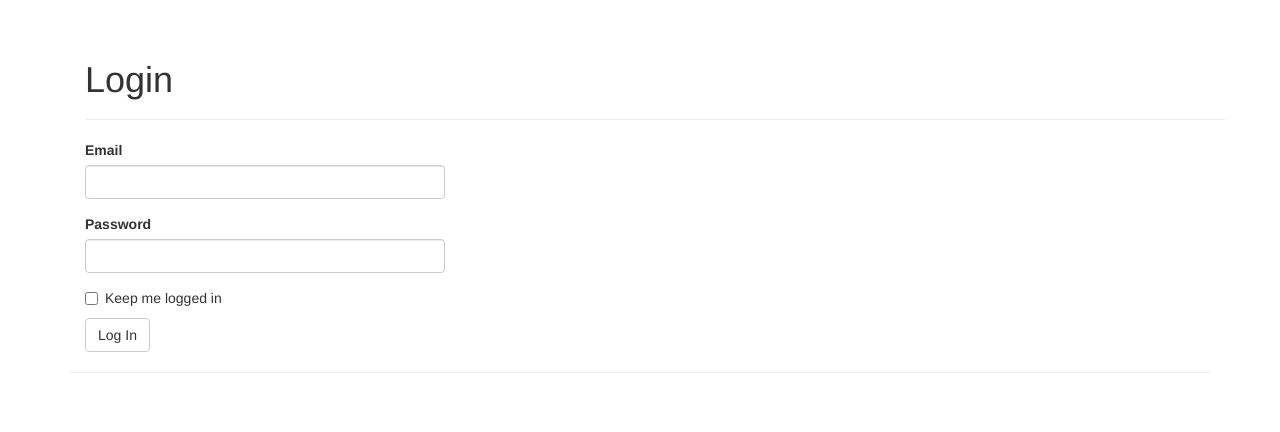
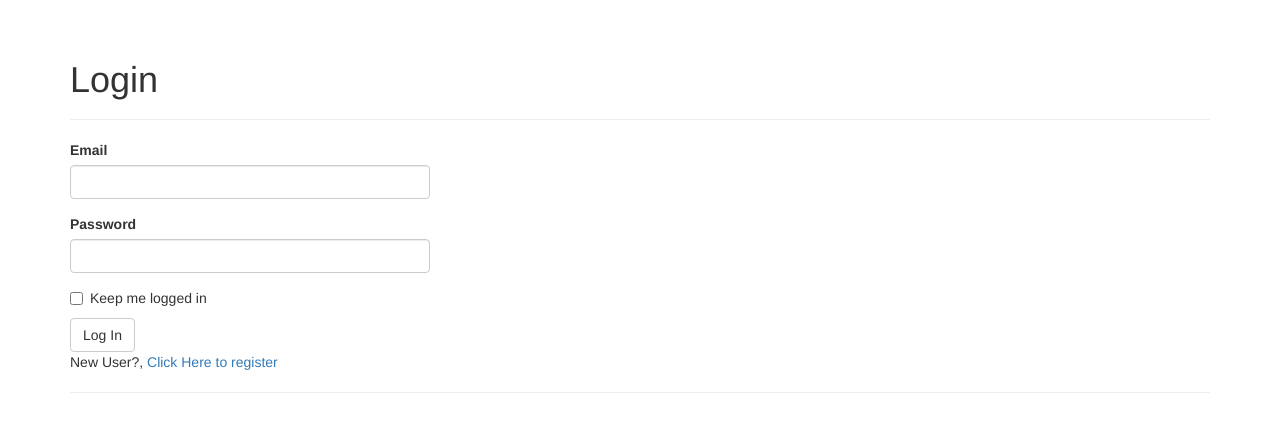
Before and after one commit to JPGITHUB1519/flask-training, a Flask app: page /auth/login in a window 1280 px wide. Shown: the part 52-484 px from the top of the page. Run offline with Flask 2, Linux system fonts and the light colour scheme; parts of the project's set-up code (start-up, migrations or seed data) failed here and were passed over; some libraries are stand-ins or nearby versions.

Commit message:
[flask-megat-book] - Signing u p users

```diff
--- a/flask-megatutorial/microblog/app/auth/forms.py
+++ b/flask-megatutorial/microblog/app/auth/forms.py
@@ -1,9 +1,29 @@
 from flask_wtf import Form
 from wtforms import StringField, PasswordField, BooleanField, SubmitField
-from wtforms.validators import Required, Email, Length
+from wtforms.validators import Required, Email, Length, Regexp, EqualTo
+from wtforms import ValidationError
+from ..models import User
 
 class LoginForm(Form):
 	email = StringField('Email', validators=[Required(), Length(1, 120), Email()])
 	password = PasswordField('Password', validators=[Required()])
 	remember_me = BooleanField('Keep me logged in')
 	submit = SubmitField('Log In')
+
+class RegistrationForm(Form):
+	email = StringField('Email', validators=[Required(), Length(1, 120), Email()])
+	nickname = StringField('Username', validators=[Required(), Length(1,64),
+		Regexp('^[A-Za-z][A-Za-z0-9_.]*$', 0, 'Usernames must have only letters, ''numbers, dots or underscores')])
+	password = PasswordField('Password', validators=[Required(), EqualTo('password2', message="Password must match.")])
+	password2 = PasswordField('Confirm Password', validators=[Required()])
+	submit = SubmitField('Register')
+
+	# customs validators
+	# when we define validate_<name_of_field> we apply a new custom validator to that field
+	def validate_email(self, field):
+		if User.query.filter_by(email=field.data).first():
+			raise ValidationError('Email already registered.')
+
+	def validate_nickname(self, field):
+		if User.query.filter_by(nickname=field.data).first():
+			raise ValidationError('Username already in use')
--- a/flask-megatutorial/microblog/app/auth/views.py
+++ b/flask-megatutorial/microblog/app/auth/views.py
@@ -2,7 +2,8 @@ from flask import render_template, redirect, request, url_for, flash
 from flask_login import login_user, logout_user, login_required
 from . import auth
 from ..models import User
-from .forms import LoginForm
+from .forms import LoginForm, RegistrationForm
+from .. import db
 
 
 @auth.route('/login', methods=['GET', 'POST'])
@@ -24,3 +25,17 @@ def logout():
 	logout_user()
 	flash('You have been logged out')
 	return redirect(url_for('main.index'))
+
+@auth.route('/register', methods=['GET', 'POST'])
+def register():
+	form = RegistrationForm()
+	if form.validate_on_submit():
+		user = User(email=form.email.data,
+					nickname=form.nickname.data,
+					password=form.password.data)
+		db.session.add(user)
+		db.session.commit()
+		flash('You can now login')
+		return redirect(url_for('auth.login'))
+
+	return render_template('auth/register.html', form=form)
--- a/flask-megatutorial/microblog/app/templates/auth/login.html
+++ b/flask-megatutorial/microblog/app/templates/auth/login.html
@@ -3,7 +3,6 @@
 
 {% block title %} Login {% endblock %}
 {% block page_content %}
-	<div class="container">
 	<div class="page-header">
 		<h1>Login</h1>
 	</div>
@@ -12,5 +11,12 @@
 			{{ wtf.quick_form(form) }}
 		</div>
 	</div>
+
+	<div class="row">
+		<div class="col-xs-12">
+			New User?, <a href="{{ url_for('auth.register')}}">Click Here to register</a>
 		</div>
+	</div>
+
+
 {% endblock %}
```
Also changed, not shown: flask-megatutorial/microblog/app/templates/auth/register.html (added, +16 -0 lines), flask-megatutorial/microblog/app.db, 2 other files. Lines whose indentation alone changed are shown as unchanged.
